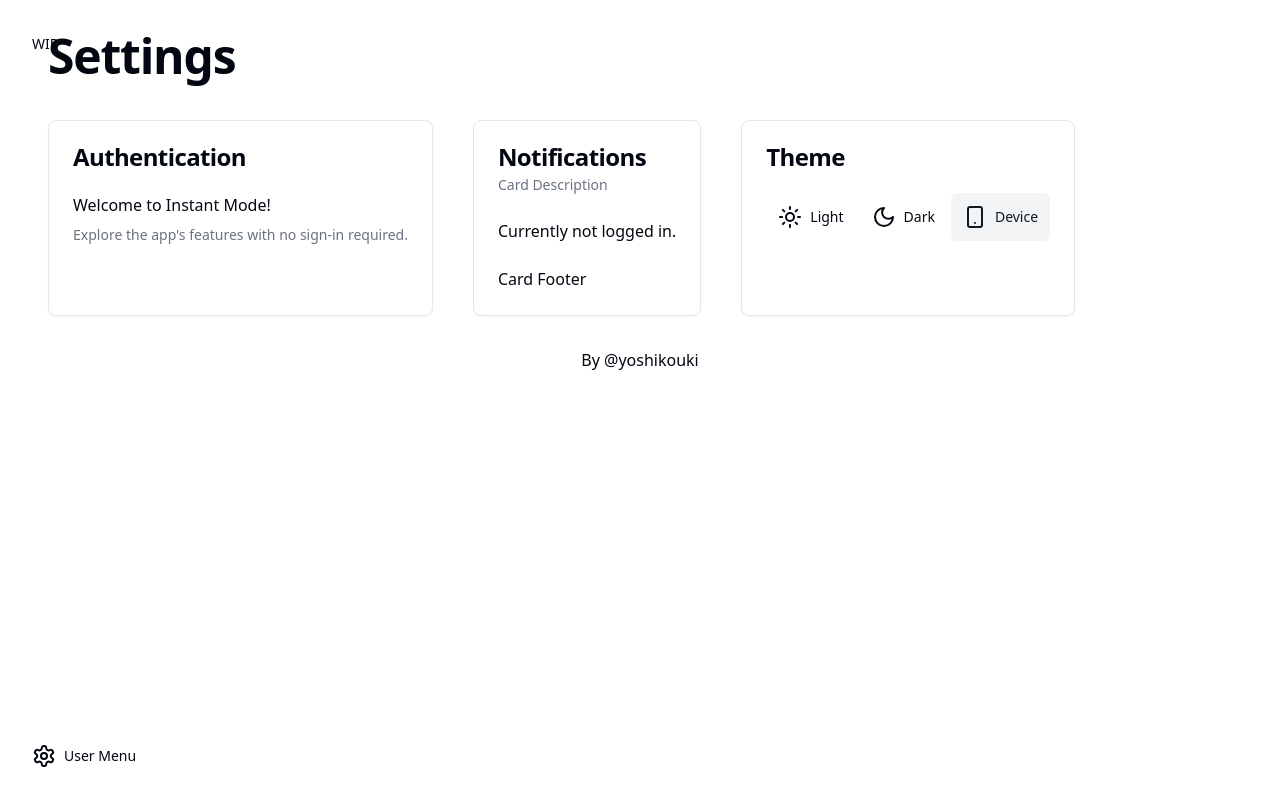
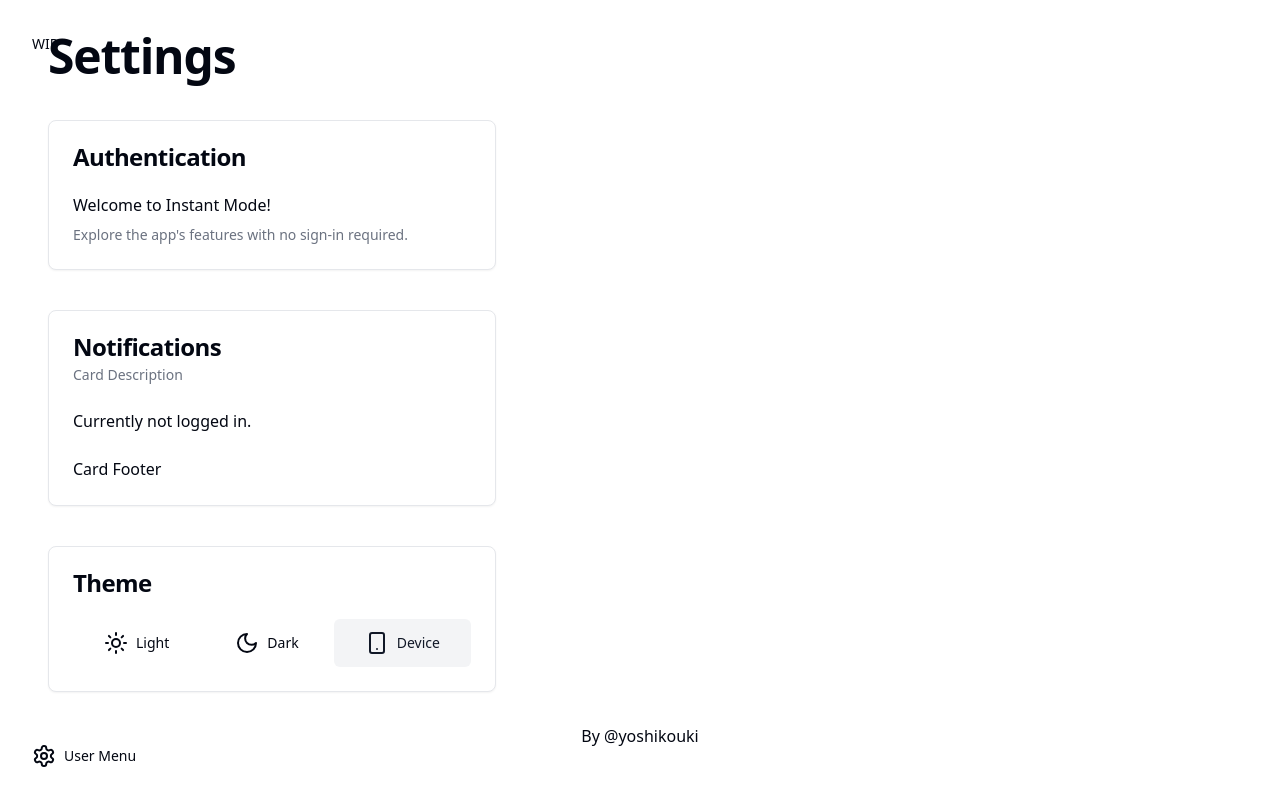
Before and after one commit to yoshikouki/Pmdr, a Next.js app: page /settings in a window 1280 px wide. Built offline with nearby package versions, Linux system fonts and the light colour scheme; a web font is replaced by a local one.

Commit message:
Refine md style

```diff
--- a/src/app/settings/page.tsx
+++ b/src/app/settings/page.tsx
@@ -8,7 +8,7 @@ export default function SettingsPage() {
       <h1 className="scroll-m-20 text-4xl font-extrabold tracking-tight lg:text-5xl mb-10">
         Settings
       </h1>
-      <div className="flex flex-col md:flex-row gap-10">
+      <div className="flex flex-col gap-10 max-w-md">
         <AuthenticationSettings />
         <NotificationSettings />
         <ThemeSettings />
```
